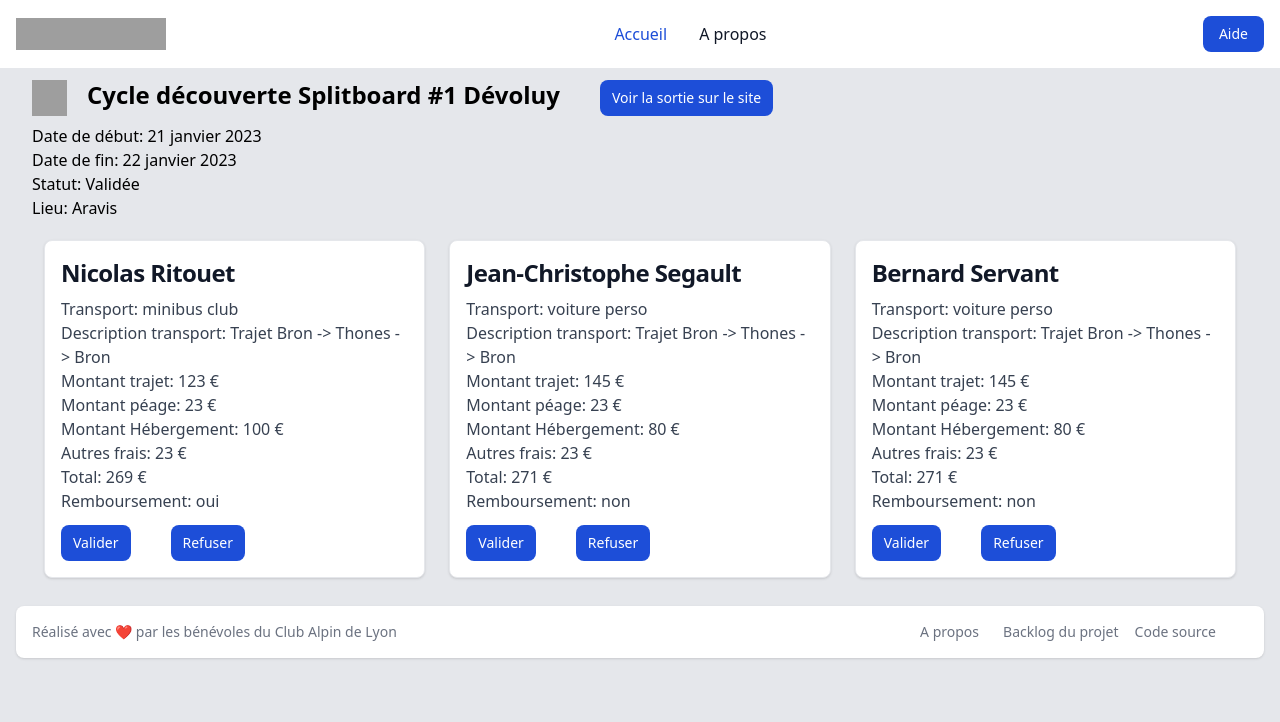
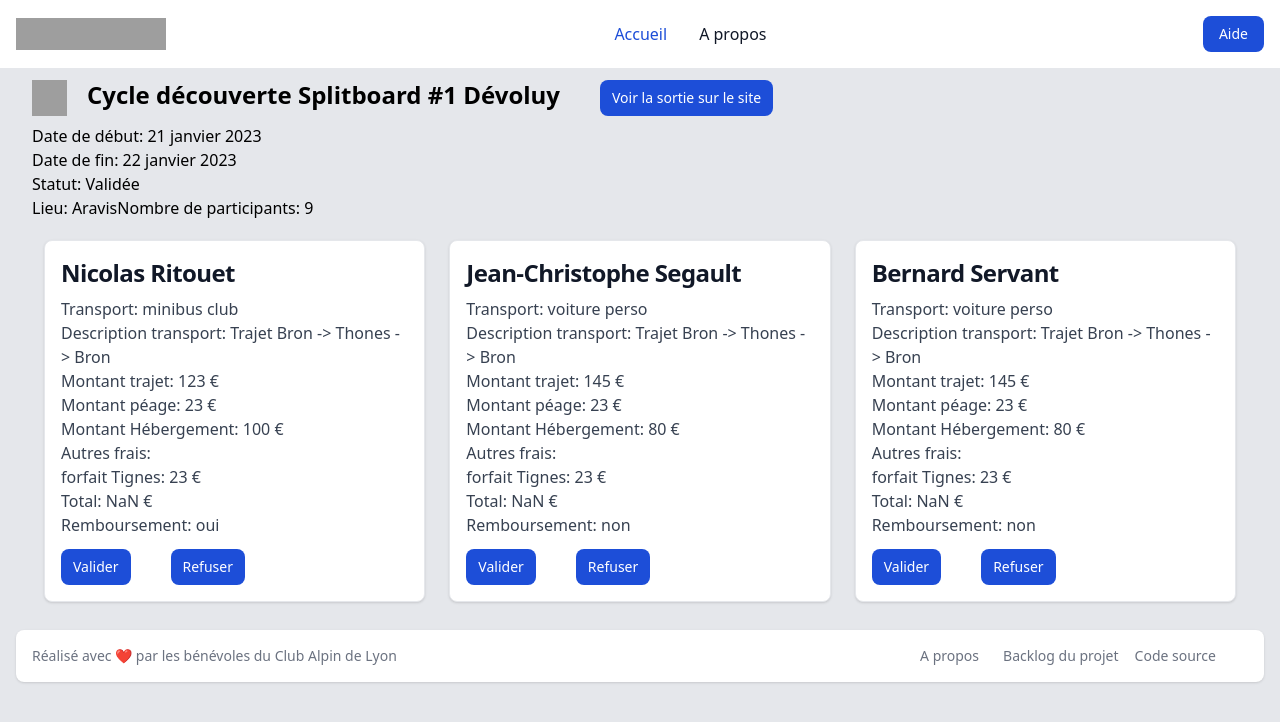
Before and after one commit to Club-Alpin-Lyon-Villeurbanne/compta-club, a Next.js app: page /note-de-frais/103 in a window 1280 px wide. Shown: the top 722 px of the page. Built offline with nearby package versions, Linux system fonts and the light colour scheme; grey boxes are pictures that could not be loaded.

Commit message:
Ajout autres frais description

```diff
--- a/app/note-de-frais/[slug]/page.tsx
+++ b/app/note-de-frais/[slug]/page.tsx
@@ -11,6 +11,7 @@ export default function Home() {
     dateFin: "22 janvier 2023",
     statut: "Validée",
     lieu: "Aravis",
+    nbreParticipants: 9,
     demandeurs: [
       {
         id: 1,
@@ -20,7 +21,8 @@ export default function Home() {
         montantTrajet: 123,
         montantPeage: 23,
         montantHebergement: 100,
-        montantAutre: 23,
+        montantAutre1: 23,
+        descriptionAutreFrais1: "forfait Tignes",
         remboursement: true
       },
       {
@@ -31,7 +33,8 @@ export default function Home() {
         montantTrajet: 145,
         montantPeage: 23,
         montantHebergement: 80,
-        montantAutre: 23,
+        montantAutre1: 23,
+        descriptionAutreFrais1: "forfait Tignes",
         remboursement: false
       },
       {
@@ -42,7 +45,8 @@ export default function Home() {
         montantTrajet: 145,
         montantPeage: 23,
         montantHebergement: 80,
-        montantAutre: 23,
+        montantAutre1: 23,
+        descriptionAutreFrais1: "forfait Tignes",
         remboursement: false
       },
     ]
@@ -66,6 +70,7 @@ export default function Home() {
             Date de fin: {ndf.dateFin}<br />
             Statut: {ndf.statut}<br />
             Lieu: {ndf.lieu}
+            Nombre de participants: {ndf.nbreParticipants}
           </div>
         </div>
         <div className="grid grid-flow-row-dense grid-cols-3">
@@ -78,7 +83,8 @@ export default function Home() {
                 Montant trajet: {demandeur.montantTrajet} €<br />
                 Montant péage: {demandeur.montantPeage} €<br />
                 Montant Hébergement: {demandeur.montantHebergement} €<br />
-                Autres frais: {demandeur.montantAutre} €<br />
+                Autres frais:<br />
+                {demandeur.descriptionAutreFrais1}: {demandeur.montantAutre1} €<br />
                 Total: {demandeur.montantTrajet + demandeur.montantPeage + demandeur.montantHebergement + demandeur.montantAutre} €<br />
                 Remboursement: {demandeur.remboursement ? "oui" : "non"}<br />
 
```
